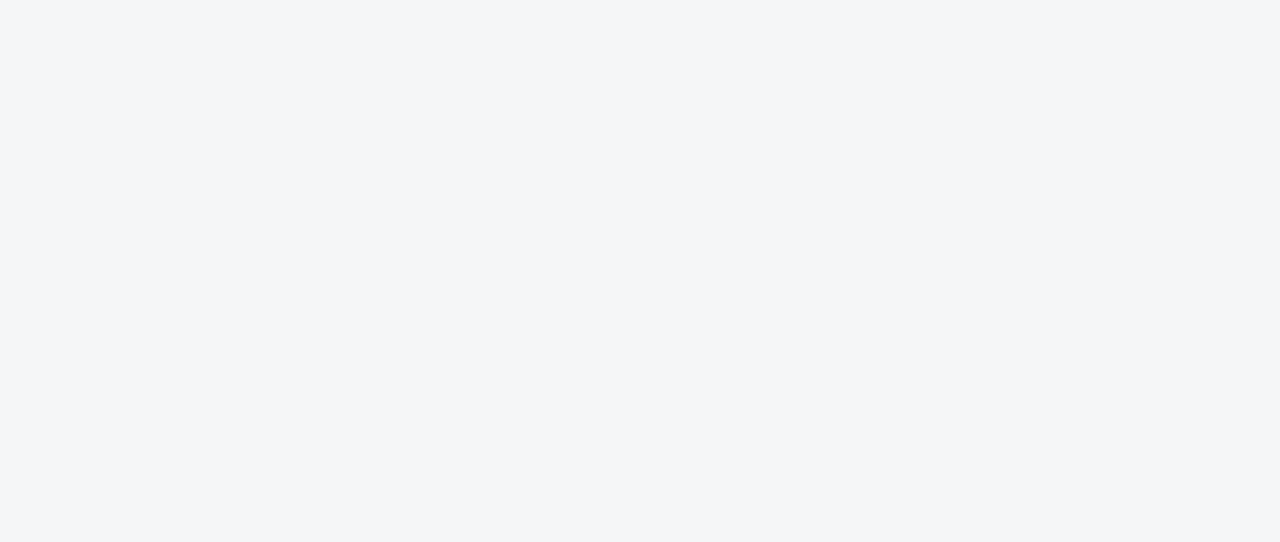
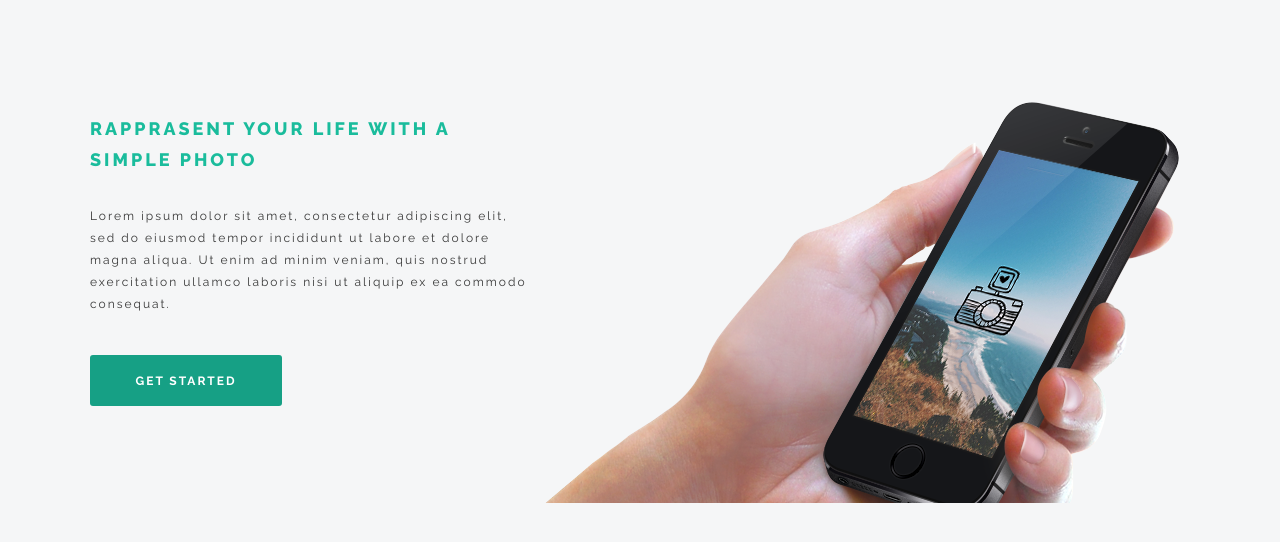
Before and after one commit to arti-zachara/10.3-additional-layout-coop, a website: page index.html in a window 1280 px wide. Shown: the top 542 px of the page. Drawn offline with Linux system fonts and the light colour scheme.

Commit message:
Section Started Done

```diff
--- a/index.html
+++ b/index.html
@@ -25,6 +25,25 @@
     </header>
     <section class="started">
       <!-- michi -->
+      <div class="container">
+        <div class="row">
+          <div class="col text">
+            <h3 class="section-title">
+              Rapprasent your life with a simple photo
+            </h3>
+            <p class="section-text">
+              Lorem ipsum dolor sit amet, consectetur adipiscing elit, sed do
+              eiusmod tempor incididunt ut labore et dolore magna aliqua. Ut
+              enim ad minim veniam, quis nostrud exercitation ullamco laboris
+              nisi ut aliquip ex ea commodo consequat.
+            </p>
+            <div class="btn"><a href="#">Get started</a></div>
+          </div>
+          <div class="col image">
+            <img src="../images/hand.png" />
+          </div>
+        </div>
+      </div>
     </section>
     <section class="design">
       <!-- michi -->
--- a/sass/style.scss
+++ b/sass/style.scss
@@ -54,15 +54,36 @@ section {
 
 .btn {
   display: inline-block;
+  position: relative;
   width: 192px;
   height: 51px;
   background-color: $maincolorDarker;
+  border: none;
   border-radius: 3px;
-  text-decoration: none;
   text-align: center;
-  font-size: 12px;
-  letter-spacing: 2px;
-  line-height: 20px;
-  color: $white;
-  font-weight: bold;
+  a {
+    position: absolute;
+    top: 50%;
+    left: 50%;
+    transform: translate(-50%, -50%);
+    width: 192px;
+    text-decoration: none;
+    text-transform: uppercase;
+    font-size: 12px;
+    letter-spacing: 2px;
+    line-height: 20px;
+    color: $white;
+    font-weight: bold;
+  }
 }
+
+//Started
+
+.started {
+  .row {
+    display: flex;
+    .section-text {
+      margin: 30px 0 40px 0;
+    }
+  }
+}
```
Also changed, not shown: css/style.css, css/style.prefixed.css, images/hand.png (added), 2 other files.
